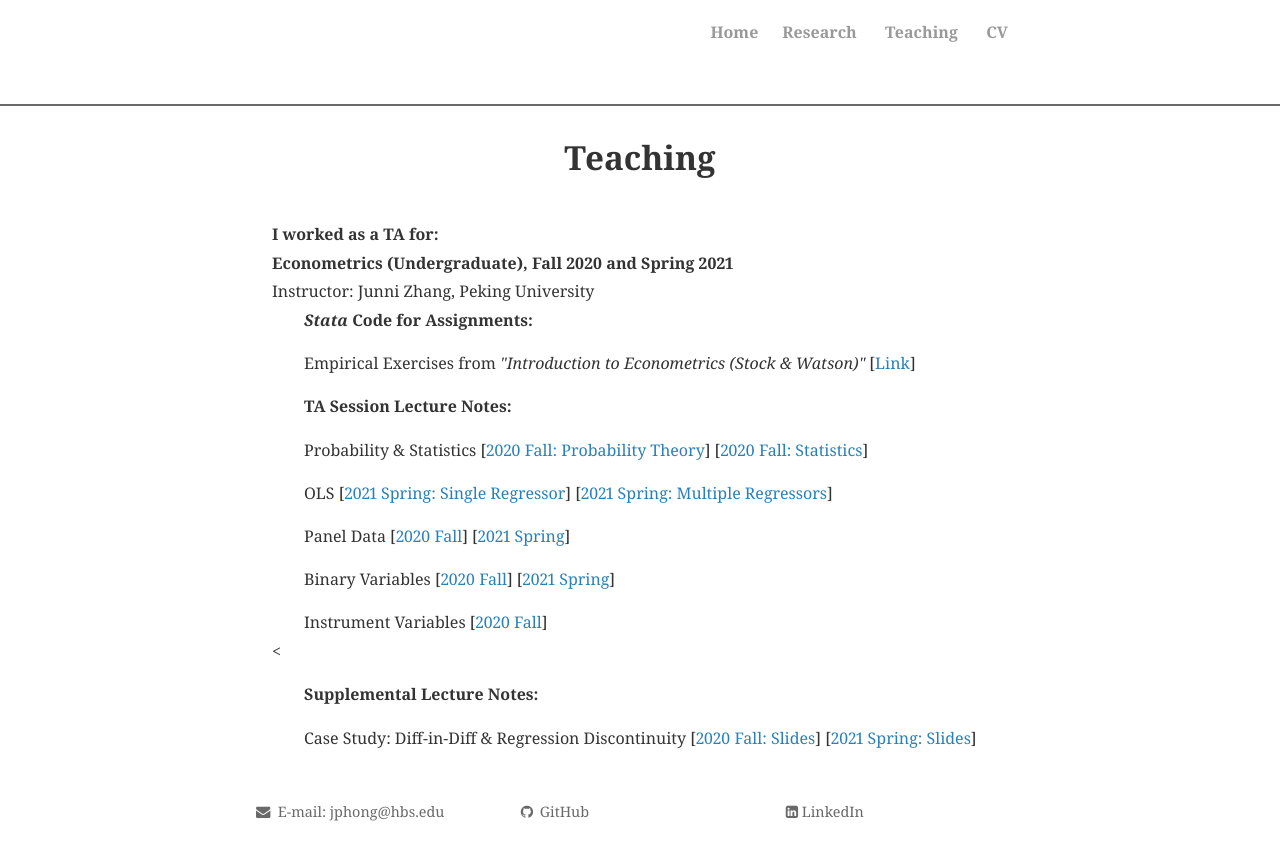
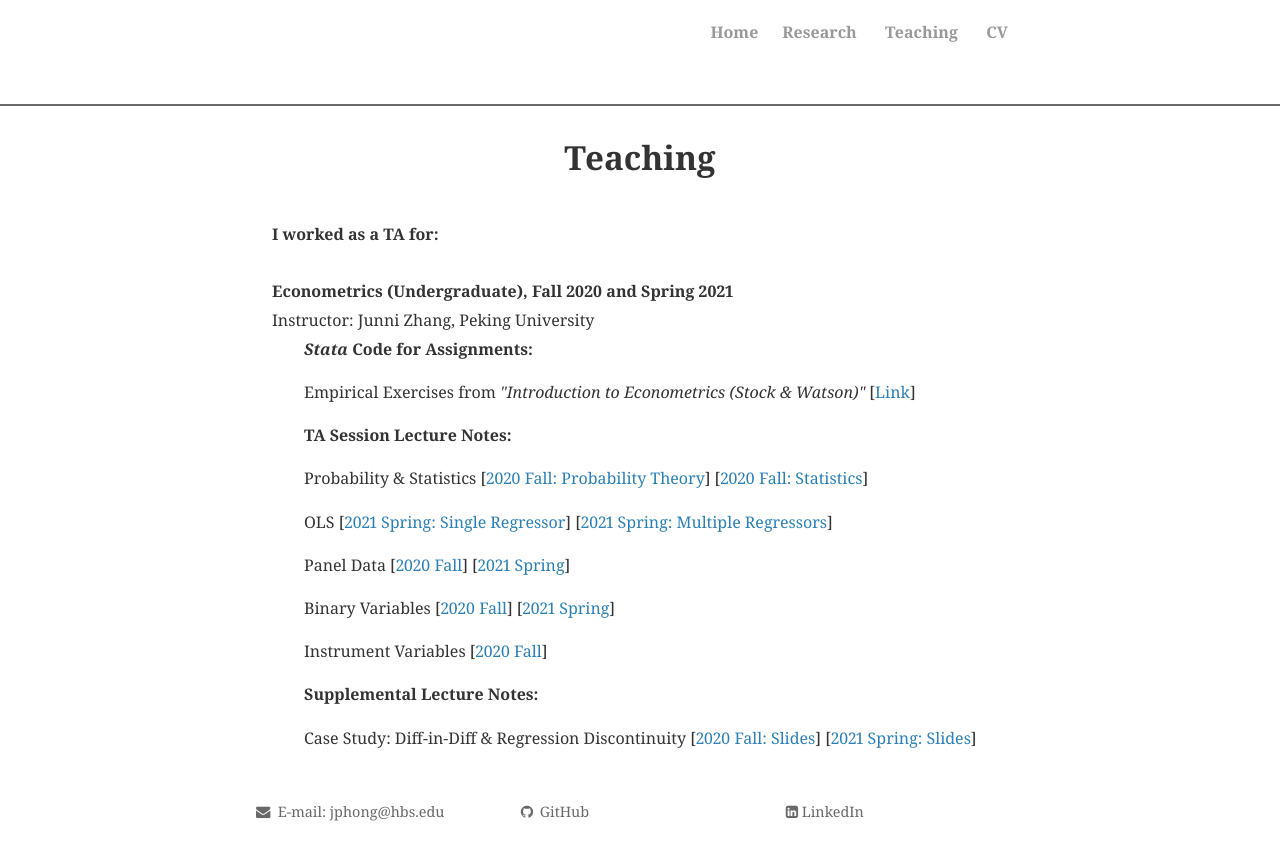
Before and after one commit to JingpengHong/JingpengHong.github.io, a Jekyll site: the page built from teaching.html, in a window 1280 px wide. Shown: the top 860 px of the page. Built offline with Jekyll 4.4.1, drawn with Linux system fonts in a browser that asks for light colours; nearby versions of some CDN libraries; comment, search, counter and statistics services are not loaded; a style sheet for code colours, icons or effects is not loaded.

Commit message:
Update teaching.html

```diff
--- a/teaching.html
+++ b/teaching.html
@@ -5,7 +5,7 @@
 ---
 
 <strong> I worked as a TA for: </strong>
-<br>
+<br><br>
 <strong> Econometrics (Undergraduate), Fall 2020 and Spring 2021 </strong>
 <br>
 Instructor: Junni Zhang, Peking University
@@ -18,7 +18,6 @@
 <br><p style="text-align:justify;text-indent:2em;">OLS [<a href="https://www.dropbox.com/s/wetk8nyfxutmyda/notes_Ch4-5_Jingpeng.pdf?dl=0" >2021 Spring: Single Regressor</a>] [<a href="https://www.dropbox.com/s/nu4obkbv6hf38bu/notes_Ch6-7_Jingpeng.pdf?dl=0" >2021 Spring: Multiple Regressors</a>]
 <br><p style="text-align:justify;text-indent:2em;">Panel Data [<a href="https://www.dropbox.com/s/jz18c6erfsnwxk8/ch10_PanelData_2020F.pdf?dl=0" >2020 Fall</a>] [<a href="https://www.dropbox.com/s/sl6g4omlj7yep9c/ch10_PanelData_2021S.pdf?dl=0" >2021 Spring</a>]
 <br><p style="text-align:justify;text-indent:2em;"> Binary Variables [<a href="https://www.dropbox.com/s/lvm8v72fq9as5bw/ch11_ProbitLogit_2020F.pdf?dl=0" >2020 Fall</a>] [<a href="https://www.dropbox.com/s/nom4nruf9u2fvu2/ch11_ProbitLogit_2021S.pdf?dl=0" >2021 Spring</a>]
-<br><p style="text-align:justify;text-indent:2em;"> Instrument Variables [<a href="https://www.dropbox.com/s/e6pn9alqbfb5wwe/ch12_IV_2020F.pdf?dl=0" >2020 Fall</a>]
-<br>
-<<p style="text-align:justify;text-indent:2em;"><b>Supplemental Lecture Notes: </b>
-<br><p style="text-align:justify;text-indent:2em;">Case Study: Diff-in-Diff & Regression Discontinuity [<a href="https://www.dropbox.com/s/pwx7c901m4fdjsh/SW3e_ch13_slides%20GE%20additional%20RD_DID_Jingpeng%20modified.pdf?dl=0" >2020 Fall: Slides</a>] [<a href="https://www.dropbox.com/s/gkx8poynu8a6tmn/SW3e_ch13_slides%2BGE%2Badditional%2BRD_DID_Jingpeng.pdf?dl=0" >2021 Spring: Slides</a>]
+<p style="text-align:justify;text-indent:2em;"> Instrument Variables [<a href="https://www.dropbox.com/s/e6pn9alqbfb5wwe/ch12_IV_2020F.pdf?dl=0" >2020 Fall</a>]
+<br><p style="text-align:justify;text-indent:2em;"><b>Supplemental Lecture Notes: </b>
+<p style="text-align:justify;text-indent:2em;">Case Study: Diff-in-Diff & Regression Discontinuity [<a href="https://www.dropbox.com/s/pwx7c901m4fdjsh/SW3e_ch13_slides%20GE%20additional%20RD_DID_Jingpeng%20modified.pdf?dl=0" >2020 Fall: Slides</a>] [<a href="https://www.dropbox.com/s/gkx8poynu8a6tmn/SW3e_ch13_slides%2BGE%2Badditional%2BRD_DID_Jingpeng.pdf?dl=0" >2021 Spring: Slides</a>]
```
